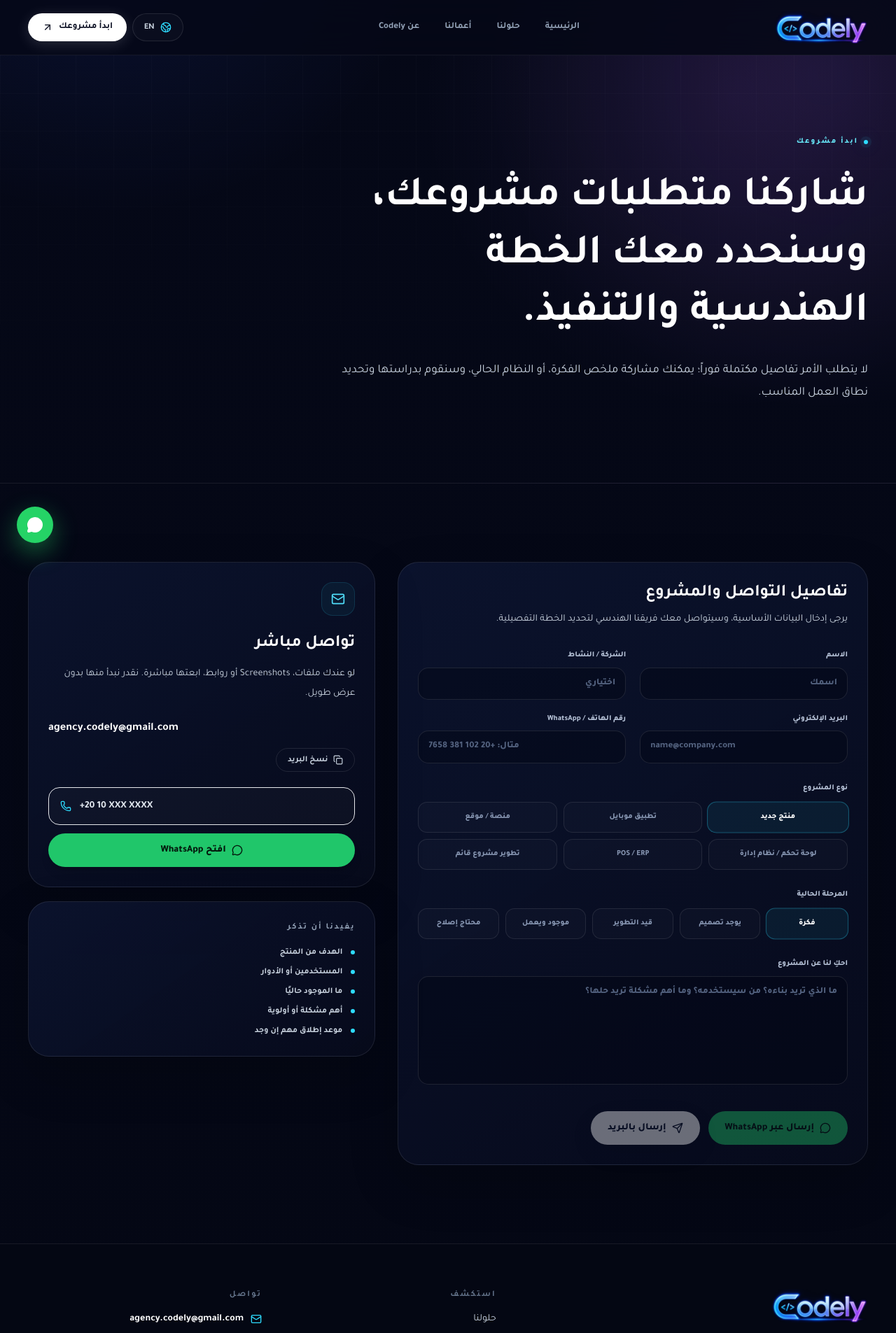
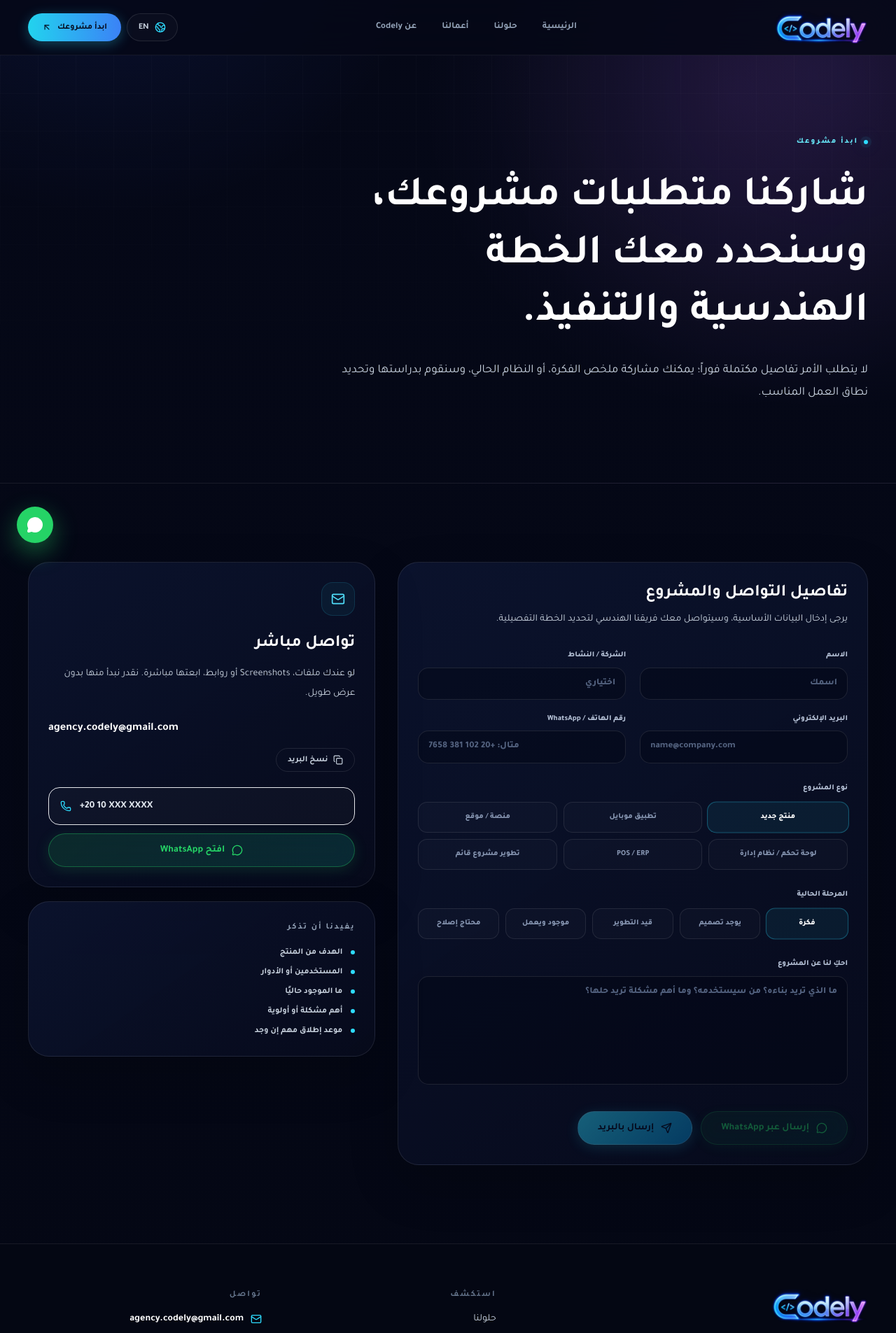
Before and after one commit to abdelrahmanyasser010/company_potofolio, a Next.js app: page /contact in a window 1280 px wide. Shown: the top 1905 px of the page at 70% size. Built offline with nearby package versions, Linux system fonts and the light colour scheme.

Commit message:
fix(ui): unify button styling, alignment, RTL arrows, and phrasing

```diff
--- a/app/globals.css
+++ b/app/globals.css
@@ -96,15 +96,54 @@ html[dir="rtl"] h3 {
 .button-primary,
 .button-secondary,
 .button-whatsapp {
-  @apply inline-flex items-center justify-center gap-2 rounded-full px-6 py-3.5 text-sm font-extrabold transition duration-200;
+  @apply inline-flex items-center justify-center gap-2.5 rounded-full h-12 px-7 text-sm font-bold transition-all duration-300;
+  line-height: 1;
 }
-.button-primary { background: #fff; color: #071027; box-shadow: 0 12px 38px rgba(0,0,0,.18); }
-.button-primary:hover { transform: translateY(-2px); box-shadow: 0 16px 45px rgba(255,255,255,.09); }
-.button-secondary { border: 1px solid rgba(255,255,255,.13); background: rgba(255,255,255,.025); color: white; }
-.button-secondary:hover { transform: translateY(-2px); border-color: rgba(46,220,255,.3); background: rgba(46,220,255,.035); }
-.button-whatsapp { background: #20c66a; color: #03160b; }
-.button-whatsapp:hover { transform: translateY(-2px); background: #2bd978; }
-.button-primary:focus-visible,.button-secondary:focus-visible,.button-whatsapp:focus-visible { outline:2px solid #46dbff; outline-offset:4px; }
+.button-primary {
+  background: linear-gradient(135deg, #2edcff 0%, #0284c7 100%);
+  color: #03081a;
+  box-shadow: 0 4px 20px rgba(46, 220, 255, 0.35);
+  border: 1px solid rgba(255, 255, 255, 0.2);
+}
+.button-primary:hover {
+  background: linear-gradient(135deg, #4ce2ff 0%, #0369a1 100%);
+  box-shadow: 0 8px 30px rgba(46, 220, 255, 0.55);
+  transform: translateY(-2px);
+  color: #000;
+}
+.button-secondary {
+  border: 1px solid rgba(255, 255, 255, 0.12);
+  background: rgba(255, 255, 255, 0.04);
+  color: white;
+  backdrop-filter: blur(12px);
+}
+.button-secondary:hover {
+  transform: translateY(-2px);
+  border-color: rgba(46, 220, 255, 0.4);
+  background: rgba(46, 220, 255, 0.08);
+  color: #2edcff;
+  box-shadow: 0 6px 24px rgba(46, 220, 255, 0.15);
+}
+.button-whatsapp {
+  background: linear-gradient(135deg, rgba(37, 211, 102, 0.14) 0%, rgba(18, 140, 126, 0.24) 100%);
+  border: 1px solid rgba(37, 211, 102, 0.35);
+  color: #25d366;
+  box-shadow: 0 4px 20px rgba(37, 211, 102, 0.15);
+  backdrop-filter: blur(12px);
+}
+.button-whatsapp:hover {
+  transform: translateY(-2px);
+  background: linear-gradient(135deg, rgba(37, 211, 102, 0.24) 0%, rgba(18, 140, 126, 0.35) 100%);
+  border-color: rgba(37, 211, 102, 0.6);
+  color: #4eed84;
+  box-shadow: 0 6px 28px rgba(37, 211, 102, 0.3);
+}
+.button-primary:focus-visible,
+.button-secondary:focus-visible,
+.button-whatsapp:focus-visible {
+  outline: 2px solid #46dbff;
+  outline-offset: 4px;
+}
 
 .hero-section { background: linear-gradient(145deg, rgba(7,12,31,.25), rgba(10,7,35,.18)); }
 .hero-orb { position: absolute; border-radius: 999px; filter: blur(100px); pointer-events: none; }
--- a/components/home/CTASection.tsx
+++ b/components/home/CTASection.tsx
@@ -39,37 +39,37 @@ export function CTASection() {
               )}
             </p>
 
-            <div className="mt-7 flex flex-wrap justify-center gap-3">
-              <motion.div whileHover={{ scale: 1.03 }} whileTap={{ scale: 0.98 }}>
+            <div className="mt-8 flex flex-wrap items-center justify-center gap-3.5">
+              <motion.div whileHover={{ scale: 1.025 }} whileTap={{ scale: 0.98 }}>
                 <Link
                   href="/contact"
-                  className="button-primary group shadow-[0_12px_35px_rgba(46,220,255,0.2)]"
+                  className="button-primary group"
                 >
-                  <span>{t("ابدأ المحادثة", "Start the conversation")}</span>
-                  <ArrowUpRight className="h-4 w-4 transition-transform duration-300 group-hover:translate-x-0.5 group-hover:-translate-y-0.5" />
+                  <span>{t("ناقش مشروعك معنا", "Discuss your project with us")}</span>
+                  <ArrowUpRight className="h-4 w-4 transition-transform duration-300 group-hover:-translate-y-0.5 group-hover:translate-x-0.5 rtl:-scale-x-100" />
                 </Link>
               </motion.div>
 
               {COMPANY_INFO.whatsapp ? (
-                <motion.div whileHover={{ scale: 1.03 }} whileTap={{ scale: 0.98 }}>
+                <motion.div whileHover={{ scale: 1.025 }} whileTap={{ scale: 0.98 }}>
                   <a
                     href={`https://wa.me/${COMPANY_INFO.whatsapp}`}
                     target="_blank"
                     rel="noreferrer"
-                    className="button-whatsapp shadow-[0_12px_35px_rgba(37,211,102,0.15)]"
+                    className="button-whatsapp"
                   >
                     <MessageCircle className="h-4 w-4" />
-                    {t("WhatsApp", "WhatsApp")}
+                    <span>{t("محادثة عبر واتساب", "Chat on WhatsApp")}</span>
                   </a>
                 </motion.div>
               ) : (
-                <motion.div whileHover={{ scale: 1.03 }} whileTap={{ scale: 0.98 }}>
+                <motion.div whileHover={{ scale: 1.025 }} whileTap={{ scale: 0.98 }}>
                   <a
                     href={`mailto:${COMPANY_INFO.email}`}
                     className="button-secondary"
                   >
                     <Mail className="h-4 w-4 text-codely-cyan" />
-                    {COMPANY_INFO.email}
+                    <span>{COMPANY_INFO.email}</span>
                   </a>
                 </motion.div>
               )}
--- a/components/home/HeroSection.tsx
+++ b/components/home/HeroSection.tsx
@@ -77,16 +77,17 @@ export function HeroSection() {
             )}
           </motion.p>
 
-          <motion.div variants={itemVariants} className="mt-9 flex flex-wrap gap-3">
+          <motion.div variants={itemVariants} className="mt-9 flex flex-wrap items-center gap-3.5">
             <motion.div whileHover={{ scale: 1.025 }} whileTap={{ scale: 0.98 }}>
-              <Link href="/contact" className="button-primary group shadow-[0_12px_32px_rgba(46,220,255,0.15)]">
-                {t("احكِ لنا عن مشروعك", "Tell us about your project")}
-                <ArrowUpRight className="h-4 w-4 transition-transform duration-300 group-hover:translate-x-0.5 group-hover:-translate-y-0.5" />
+              <Link href="/contact" className="button-primary group">
+                <span>{t("ناقش مشروعك معنا", "Discuss your project with us")}</span>
+                <ArrowUpRight className="h-4 w-4 transition-transform duration-300 group-hover:-translate-y-0.5 group-hover:translate-x-0.5 rtl:-scale-x-100" />
               </Link>
             </motion.div>
             <motion.div whileHover={{ scale: 1.025 }} whileTap={{ scale: 0.98 }}>
-              <Link href="/portfolio" className="button-secondary">
-                {t("استكشف أعمالنا المنفذة", "Explore our case studies")}
+              <Link href="/portfolio" className="button-secondary group">
+                <span>{t("استكشف أعمالنا", "Explore our work")}</span>
+                <ArrowUpRight className="h-4 w-4 transition-transform duration-300 group-hover:-translate-y-0.5 group-hover:translate-x-0.5 rtl:-scale-x-100 text-slate-400 group-hover:text-cyan-300" />
               </Link>
             </motion.div>
           </motion.div>
--- a/components/layout/Navbar.tsx
+++ b/components/layout/Navbar.tsx
@@ -83,12 +83,13 @@ export function Navbar() {
           >
             <Globe2 className="h-4 w-4 text-codely-cyan" /> {lang === "ar" ? "EN" : "عربي"}
           </button>
-          <motion.div whileHover={{ scale: 1.03 }} whileTap={{ scale: 0.98 }}>
+          <motion.div whileHover={{ scale: 1.025 }} whileTap={{ scale: 0.98 }}>
             <Link
               href="/contact"
-              className="focus-ring inline-flex h-10 items-center gap-2 rounded-full bg-white px-5 text-[13px] font-bold text-[#070b1f] shadow-[0_4px_20px_rgba(255,255,255,.15)] transition hover:shadow-[0_8px_30px_rgba(255,255,255,.25)]"
+              className="focus-ring inline-flex h-10 items-center gap-2 rounded-full bg-gradient-to-r from-cyan-400 to-blue-500 px-5 text-xs font-bold text-[#04091a] shadow-[0_4px_18px_rgba(46,220,255,0.3)] transition-all duration-200 hover:shadow-[0_6px_25px_rgba(46,220,255,0.5)]"
             >
-              {t("ابدأ مشروعك", "Start a project")} <ArrowUpRight className="h-4 w-4" />
+              <span>{t("ابدأ مشروعك", "Start a project")}</span>
+              <ArrowUpRight className="h-3.5 w-3.5 rtl:-scale-x-100" />
             </Link>
           </motion.div>
         </div>
@@ -138,7 +139,7 @@ export function Navbar() {
               })}
               <Link
                 href="/contact"
-                className="mt-2 rounded-2xl bg-white px-4 py-3.5 text-center text-sm font-bold text-[#070b1f] shadow-lg"
+                className="mt-2 rounded-2xl bg-gradient-to-r from-cyan-400 to-blue-500 px-4 py-3.5 text-center text-sm font-bold text-[#04091a] shadow-lg"
               >
                 {t("ابدأ مشروعك", "Start a project")}
               </Link>
```
